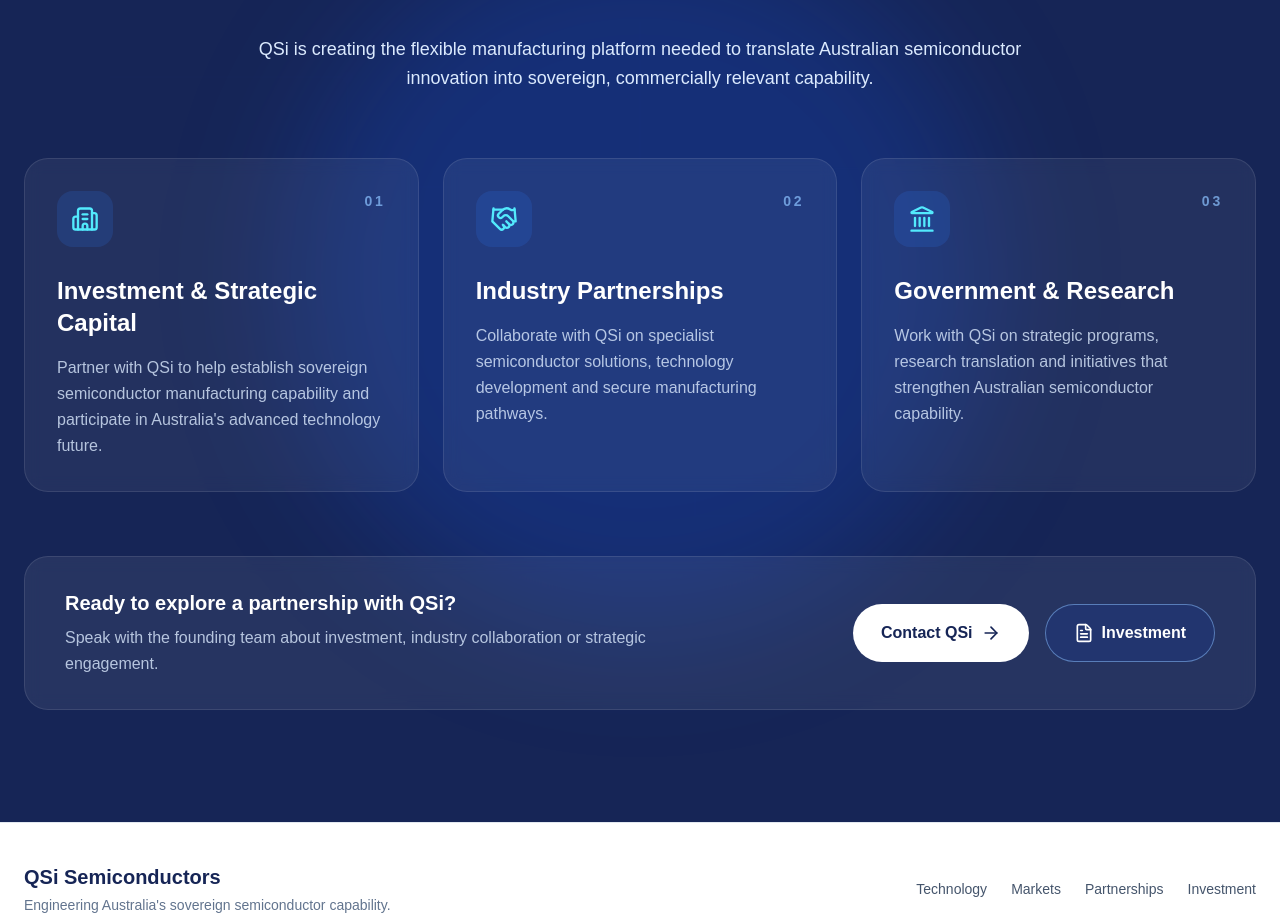
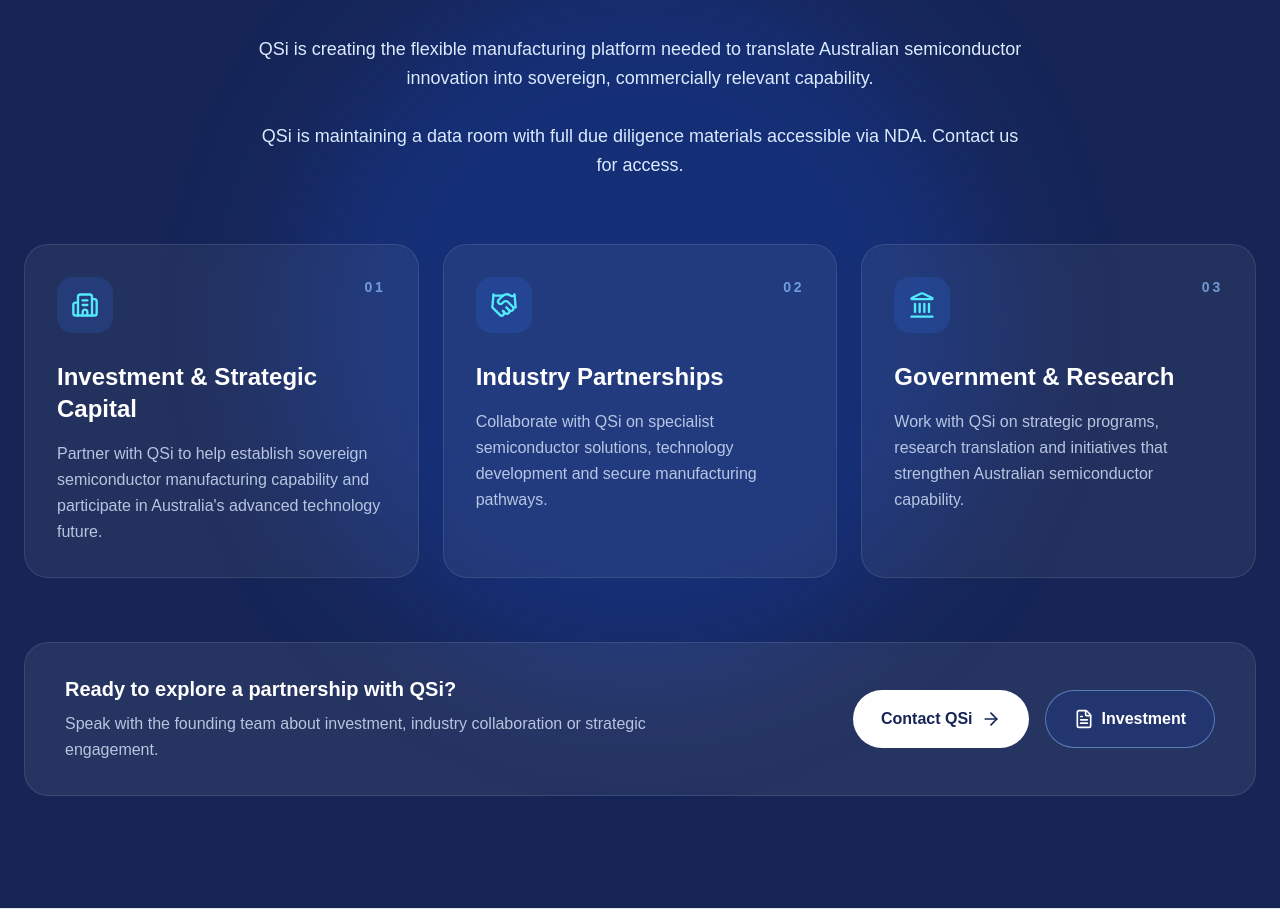
Before and after one commit to Ants-siaa/qsi-website, a Next.js app: page / in a window 1280 px wide. Shown: the part 8523-9442 px from the top of the page. Built offline with nearby package versions, Linux system fonts and the light colour scheme.

Commit message:
Update QSi investment opportunity section

```diff
--- a/components/InvestmentOpportunity.tsx
+++ b/components/InvestmentOpportunity.tsx
@@ -79,6 +79,10 @@
             QSi is creating the flexible manufacturing platform needed to
             translate Australian semiconductor innovation into sovereign,
             commercially relevant capability.
+          </p>
+          <p className="mx-auto mt-7 max-w-3xl text-lg leading-relaxed text-blue-100">
+            QSi is maintaining a data room with full due diligence materials accessible via NDA.
+            Contact us for access.
           </p>
         </div>
 
```
